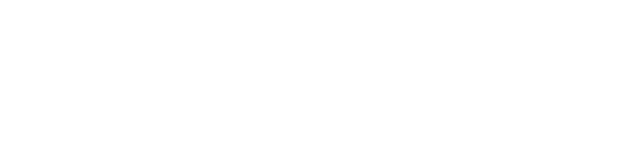
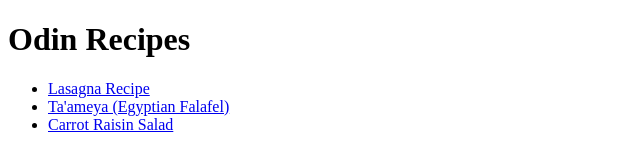
Before and after one commit to 00Anubis00/odin-recipes, a plain HTML site: page index.html in a window 1280 px wide. Shown: the whole page, without its empty margins (0-640 px from the left). Drawn offline with Linux system fonts and the light colour scheme.

```diff
--- a/index.html
+++ b/index.html
@@ -6,6 +6,14 @@
     <title>Document</title>
 </head>
 <body>
+    <h1>Odin Recipes</h1>
+    <ul>
+        <li>    <a href="recipes/lasagna.html">Lasagna Recipe</a>       </li>
+        <li><a href="recipes/Taameya-Egyptian-Falafel.html">Ta'ameya (Egyptian Falafel)</a></li>
+        <li><a href="recipes/carrot-raisin-salad.html">Carrot Raisin Salad</a></li>
+      </ul>
+
+
 
 </body>
 </html>
```
